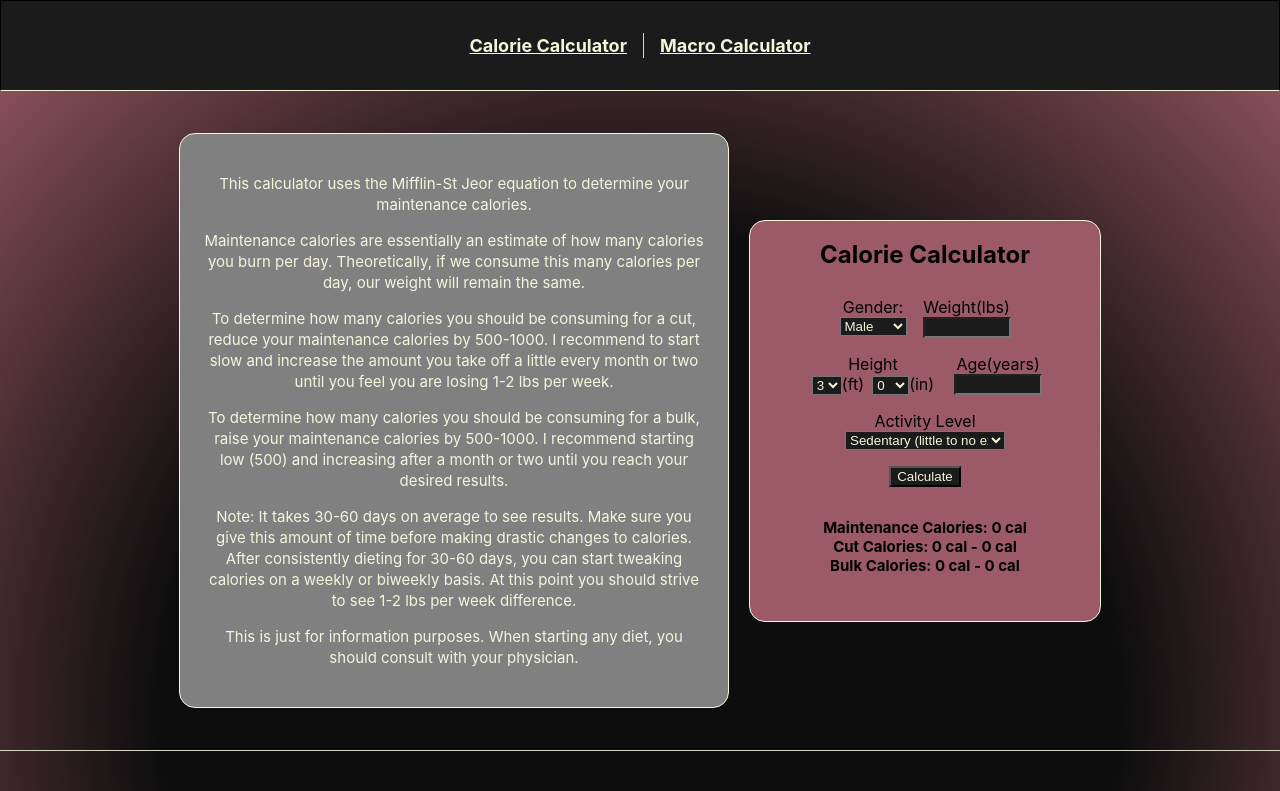
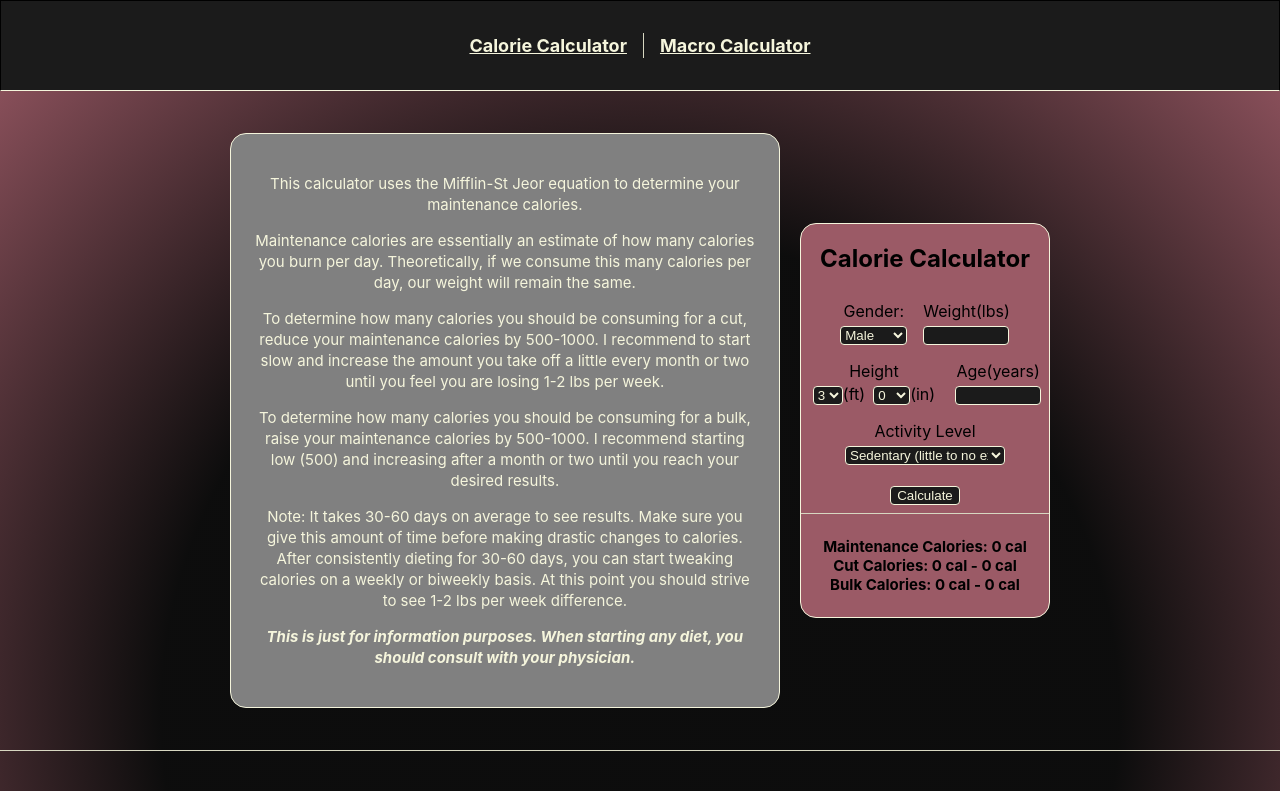
Before and after one commit to tfuent1/macros, a React (Create React App) app: page / in a window 1280 px wide. Shown: the top 791 px of the page. Built offline with nearby package versions, Linux system fonts and the light colour scheme.

Commit message:
added styling to calculators

```diff
--- a/src/containers/calorieCalc/calorieCalc.css
+++ b/src/containers/calorieCalc/calorieCalc.css
@@ -25,8 +25,8 @@
 
   #formContainer {
     text-align: center;
-    width: 350px;
-    height: 400px;
+    max-width: fit-content;
+    max-height: fit-content;
     border-width: 1px;
     border-style: solid;
     border-radius: 1rem;
@@ -58,6 +58,11 @@
   #weight input, #age input, #gender select, #height select, #activity select, #button input {
     background-color: rgb(27, 27, 27);
     color: beige;
+    border-color: beige;
+    border-radius: .25rem;
+    border-width: 1px;
+    border-style: solid;
+    margin-top: 5px;
   }
 
   #heightCombo {
@@ -85,6 +90,11 @@
     color: beige;
   }
 
+  #warning {
+    font-style: italic;
+    font-weight: bold;
+  }
+
   /*for medium sized devices(like tablets)*/
   @media screen and (max-width: 865px) {
     #page {
--- a/src/containers/calorieCalc/calorieCalc.js
+++ b/src/containers/calorieCalc/calorieCalc.js
@@ -1,5 +1,6 @@
 import React, { useState } from 'react';
 import "./calorieCalc.css"
+import Divider from '@mui/material/Divider'
 
 const CalorieCalc = () => {
     const [cals, setCals] = useState(0);
@@ -56,7 +57,7 @@ const CalorieCalc = () => {
                 <p>To determine how many calories you should be consuming for a cut, reduce your maintenance calories by 500-1000. I recommend to start slow and increase the amount you take off a little every month or two until you feel you are losing 1-2 lbs per week.</p>
                 <p>To determine how many calories you should be consuming for a bulk, raise your maintenance calories by 500-1000. I recommend starting low (500) and increasing after a month or two until you reach your desired results.</p>
                 <p>Note: It takes 30-60 days on average to see results. Make sure you give this amount of time before making drastic changes to calories. After consistently dieting for 30-60 days, you can start tweaking calories on a weekly or biweekly basis. At this point you should strive to see 1-2 lbs per week difference.</p>
-                <p>This is just for information purposes. When starting any diet, you should consult with your physician.</p>
+                <p id='warning'>This is just for information purposes. When starting any diet, you should consult with your physician.</p>
             </div>
             <div id='formContainer'>
                 <h2>Calorie Calculator</h2>
@@ -125,6 +126,7 @@ const CalorieCalc = () => {
                         <div id='button'>
                             <input type="submit" value="Calculate" />
                         </div>
+                        <Divider aria-hidden="true" sx={{bgcolor: "beige"}} flexItem />
                         <p id='result'>Maintenance Calories: {cals.toFixed(0)} cal
                             <br></br>
                             Cut Calories: {cutHigh.toFixed(0)} cal - {cutLow.toFixed(0)} cal
--- a/src/containers/macrosCalc/macrosCalc.css
+++ b/src/containers/macrosCalc/macrosCalc.css
@@ -25,8 +25,8 @@
 
   #formContainer {
     text-align: center;
-    width: 350px;
-    height: 400px;
+    max-width: fit-content;
+    max-height: fit-content;
     border-width: 1px;
     border-style: solid;
     border-radius: 1rem;
@@ -52,6 +52,11 @@
   #weight input, #calorieGoal input, #button input, #goalDiv select {
     background-color: rgb(27, 27, 27);
     color: beige;
+    border-color: beige;
+    border-radius: .25rem;
+    border-width: 1px;
+    border-style: solid;
+    margin-top: 5px;
   }
 
   #goalWeightDiv {
--- a/src/containers/macrosCalc/macrosCalc.js
+++ b/src/containers/macrosCalc/macrosCalc.js
@@ -68,7 +68,7 @@ function MacrosCalc() {
                 <p>In my calculations, protein is set based off your body weight. If bulking, 1.5 x body weight = protein(grams) is used. If on a low-carb diet and your goal is to maintain or cut, 1.25 x body weight = protein(grams) is used. Otherwise 1 gram of protein per pound of body weight is used. </p>
                 <p>The carbs for the high-carb diets are set at 60% of your total calories. In a low carb diet, 15% is used.</p>
                 <p>Fats are determined by taking the left over calories after deducting protein and carbs, ensuring that we are within 9 calories of the correct calorie goal everytime.</p>
-                <p>This is just for information purposes. When starting any diet, you should consult with your physician.</p>
+                <p id='warning'>This is just for information purposes. When starting any diet, you should consult with your physician.</p>
             </div>
             <div id='formContainer'>
                 <h2>Macro-Nutrient Calculator</h2>
@@ -94,6 +94,7 @@ function MacrosCalc() {
                     <div id='button'>
                         <input type="submit" value="Calculate" />
                     </div>
+                    <Divider aria-hidden="true" sx={{bgcolor: "beige"}} flexItem />
                     <div id='results'>
                         <p>
                             Normal Diet:
```
